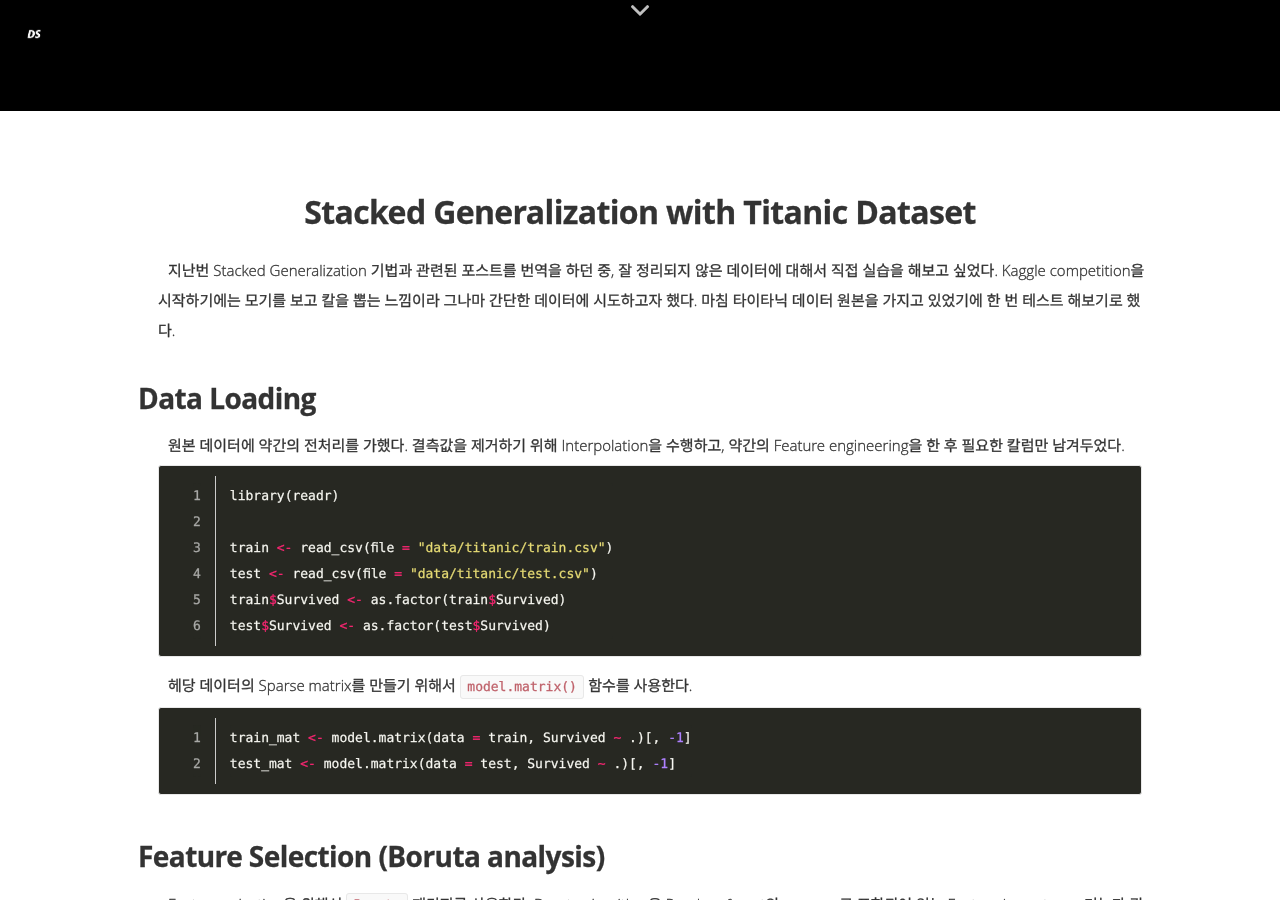
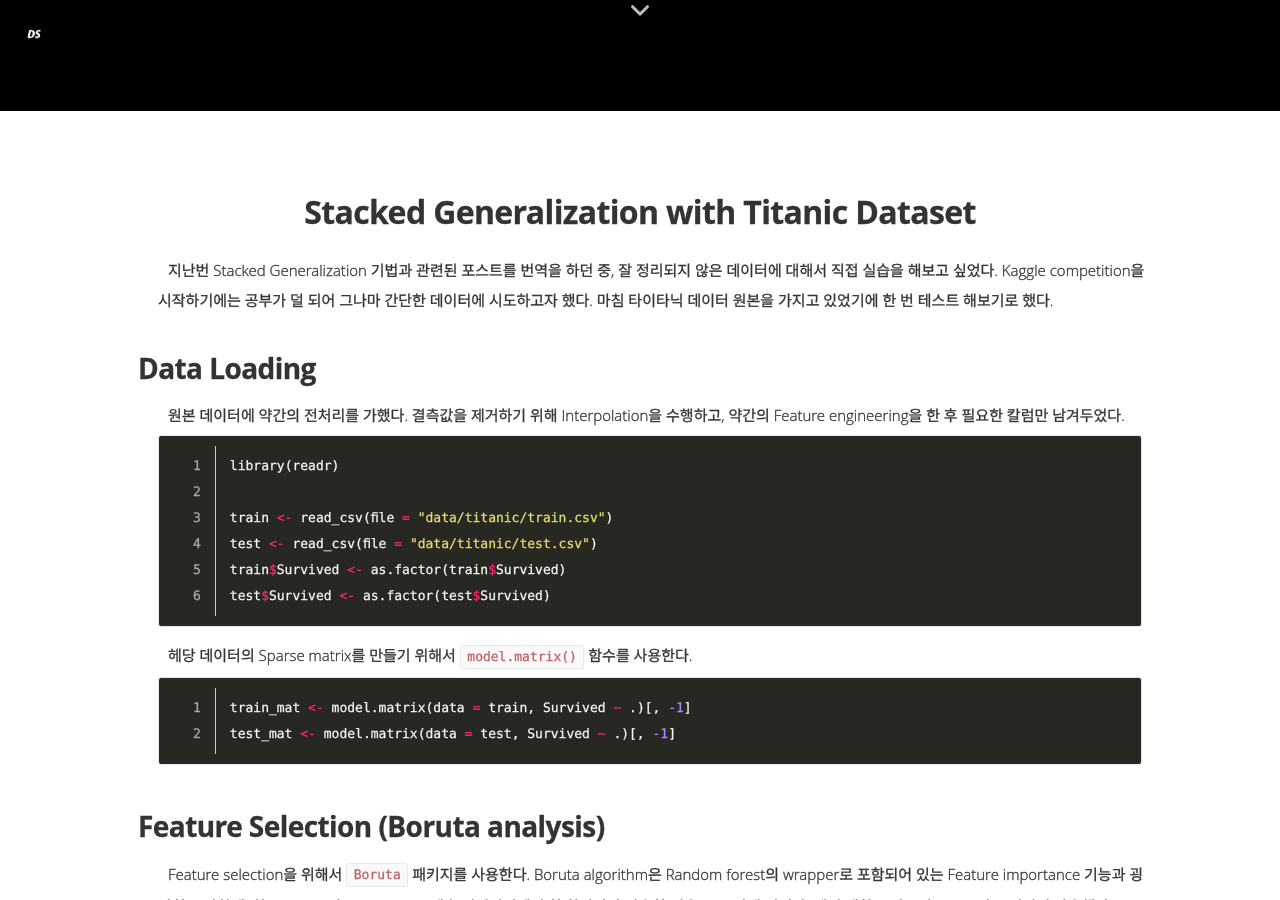
Before and after one commit to otzslayer/deprecated-blog, a Jekyll site: the page built from _posts/machine_learning/2016-12-31-stacked-generalization.md, in a window 1280 px wide and 900 px high, scrolled down 789 px. Built offline with Jekyll 4.4.1, drawn with Linux system fonts in a browser that asks for light colours; nearby versions of some CDN libraries; some web fonts are replaced; library files that are not in the unit come from our copies.

Commit message:
Update 2016-12-31-stacked-generalization.md

```diff
--- a/_posts/machine_learning/2016-12-31-stacked-generalization.md
+++ b/_posts/machine_learning/2016-12-31-stacked-generalization.md
@@ -14,7 +14,7 @@ categories: machine-learning
 
 ## Stacked Generalization with Titanic Dataset
 
-지난번 Stacked Generalization 기법과 관련된 포스트를 번역을 하던 중, 잘 정리되지 않은 데이터에 대해서 직접 실습을 해보고 싶었다. Kaggle competition을 시작하기에는 모기를 보고 칼을 뽑는 느낌이라 그나마 간단한 데이터에 시도하고자 했다. 마침 타이타닉 데이터 원본을 가지고 있었기에 한 번 테스트 해보기로 했다.
+지난번 Stacked Generalization 기법과 관련된 포스트를 번역을 하던 중, 잘 정리되지 않은 데이터에 대해서 직접 실습을 해보고 싶었다. Kaggle competition을 시작하기에는 공부가 덜 되어  그나마 간단한 데이터에 시도하고자 했다. 마침 타이타닉 데이터 원본을 가지고 있었기에 한 번 테스트 해보기로 했다.
 
 ### Data Loading
 
```
